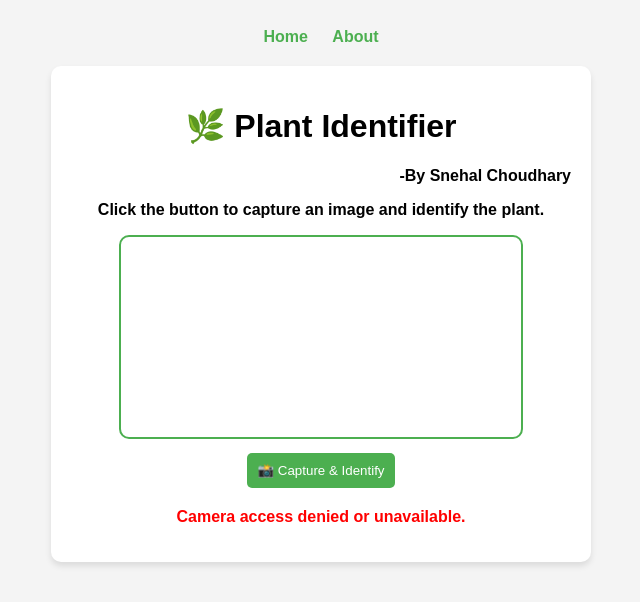
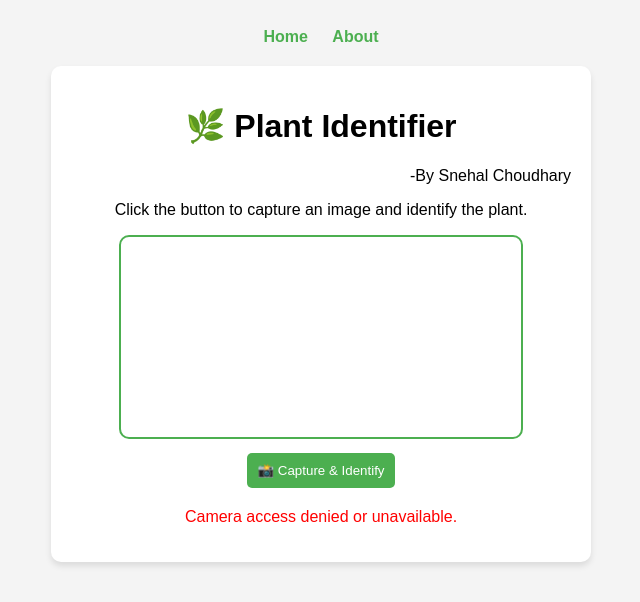
Before and after one commit to Snehal-Choudhary/Herb_detector, a Flask app: page / in a window 1280 px wide. Shown: the top 602 px of the page, without its empty margins (319-959 px from the left). Run offline with Flask 3, Linux system fonts and the light colour scheme.

Commit message:
Update index.html

```diff
--- a/templates/index.html
+++ b/templates/index.html
@@ -57,7 +57,7 @@
     </div>
     <div class="container">
         <h1>🌿 Plant Identifier</h1>
-        <p align='right'><strong>-By Snehal Choudhary<strong></p>
+        <p align='right'>-By Snehal Choudhary</p>
         <p>Click the button to capture an image and identify the plant.</p>
 
         <!-- Video preview -->
```
